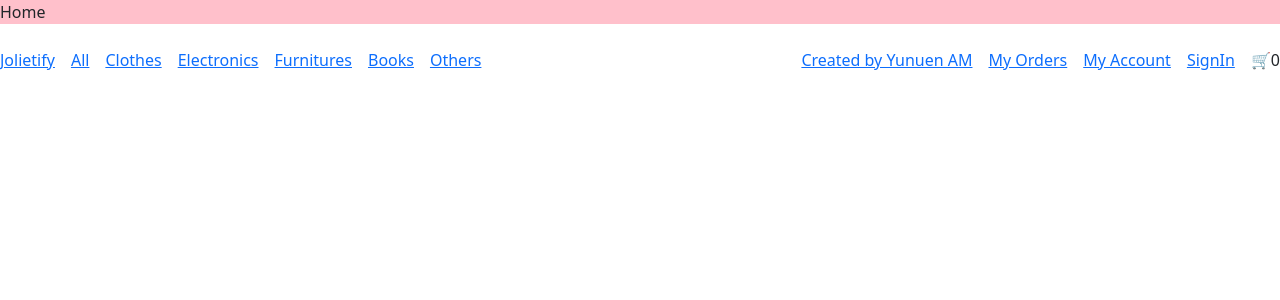
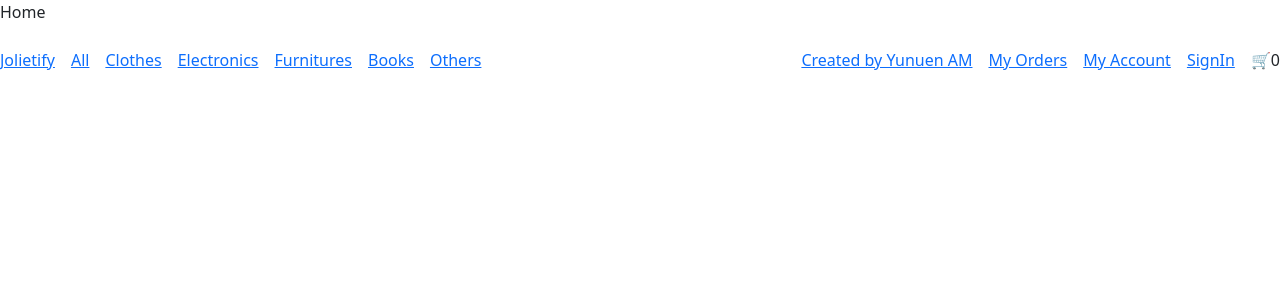
Before and after one commit to YunuenAM/02-react-ecommerce, a React (Vite) app in the folder 02-React-ecommerce/: page / in a window 1280 px wide. Shown: the top 300 px of the page. Built offline with nearby package versions, Linux system fonts and the light colour scheme.

Commit message:
✨Feat: layout added

```diff
--- /dev/null
+++ b/02-React-ecommerce/src/Components/Layout/index.jsx
@@ -0,0 +1,8 @@
+const Layout = ({ children }) => {
+  return (
+    <div className='d-flex flex-column mt-20'>
+      {children}
+    </div>
+  )
+}
+export default Layout
--- a/02-React-ecommerce/src/Pages/Home/index.jsx
+++ b/02-React-ecommerce/src/Pages/Home/index.jsx
@@ -1,6 +1,10 @@
+import Layout from '../../Components/Layout'
+
 const Home = () => {
   return (
-    <div className='bg-pink'>Home</div>
+    <Layout>
+      Home
+    </Layout>
   )
 }
 export default Home
```
Also changed, not shown: 02-React-ecommerce/src/Components/Card/index.jsx (added, +20 -0 lines), 02-React-ecommerce/src/Components/Navbar/navbar.scss (added).
